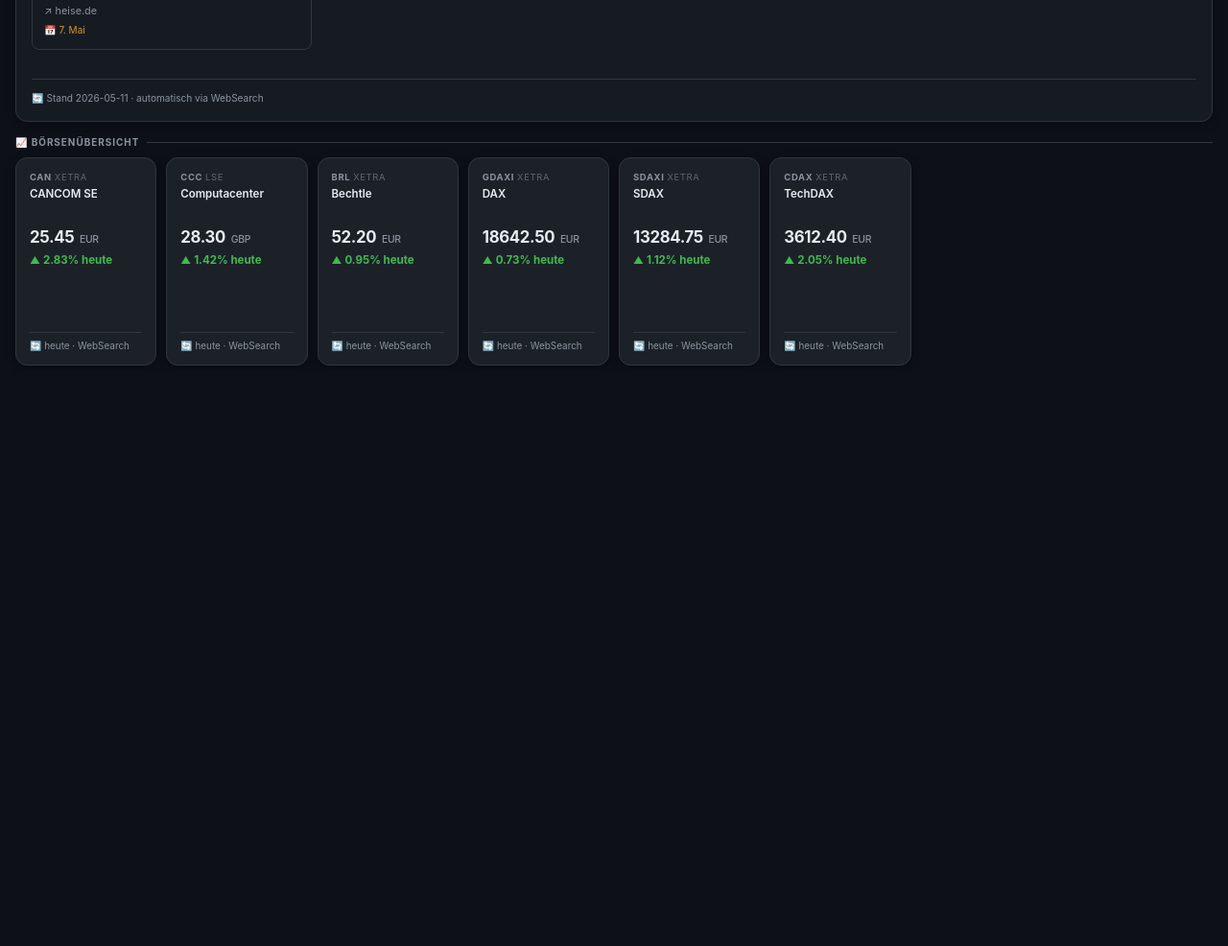
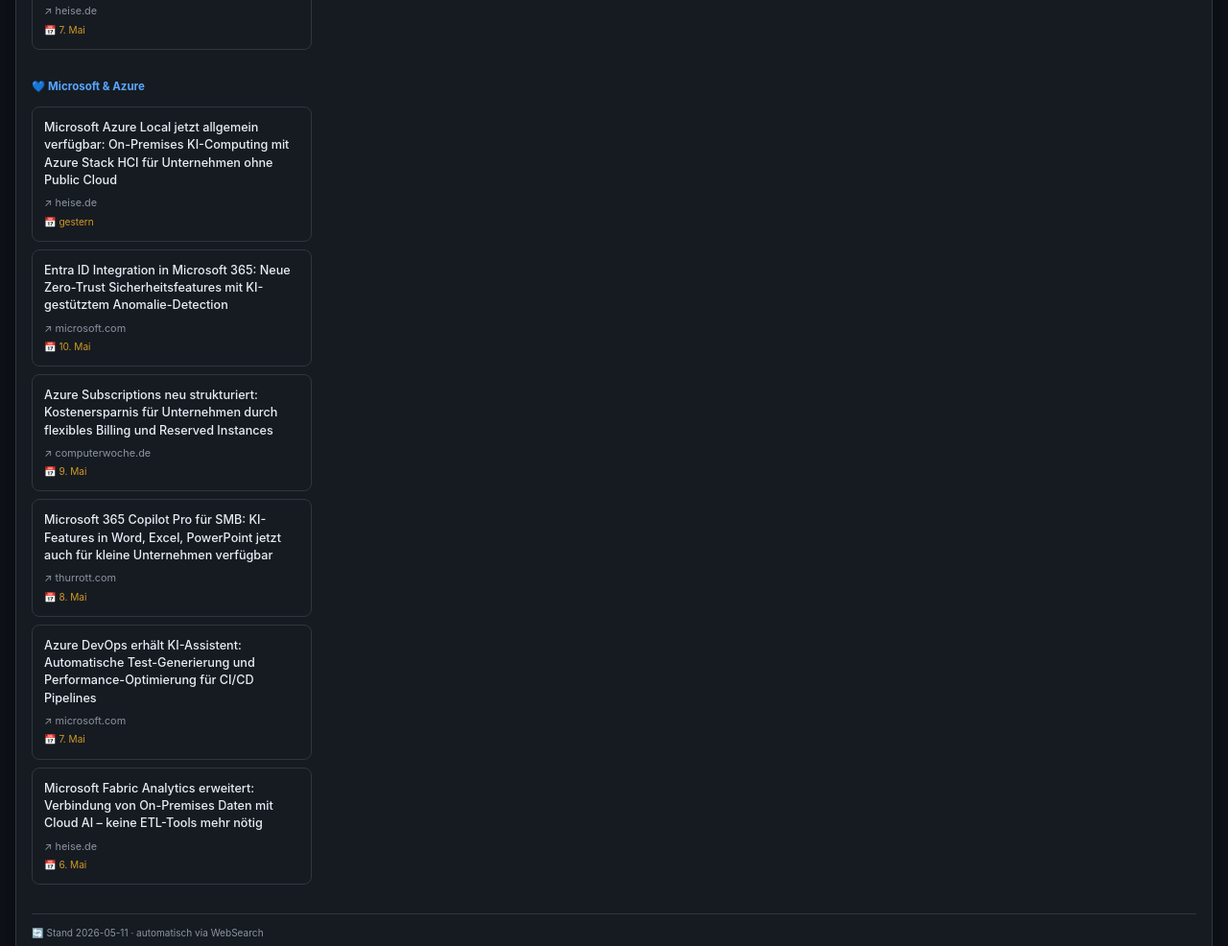
Before and after one commit to Daniel450D/morning-briefing, a website: page index.html in a window 1280 px wide. Shown: the part 1574-2560 px from the top of the page at 96% size. Before the commit the page ends 1971 px from the top, so only its background shows below. Drawn offline with nearby package versions, Linux system fonts and the light colour scheme.

Commit message:
Add Microsoft & Azure category with news on Azure Local, M365 Copilot, Entra ID, and Azure DevOps

```diff
--- a/index.html
+++ b/index.html
@@ -166,6 +166,18 @@ const NEWS_DATA = {
           {"date":"2026-05-08","text": "Henkel und Vitra präsentieren ergonomische Arbeitsplatz-Innovationen: Höhenverstellbare Tische mit Health Tracking", "source": "möbel-industrie.de", "url": "https://moebel-industrie.de"},
           {"date":"2026-05-07","text": "Slack und Zoom integrieren AI Companion: Intelligente Assistenten für virtuelle Meetings und Workspace Management", "source": "slack.com", "url": "https://slack.com/de/features"},
           {"date":"2026-05-06","text": "Herman Miller und Google Cloud: Workplace Analytics nutzt KI um Büroeffizienz um 23% zu steigern", "source": "hermanmiller.com", "url": "https://www.hermanmiller.com/"}
+        ]
+      },
+      {
+        "key": "microsoft",
+        "title": "💙 Microsoft & Azure",
+        "items": [
+          {"date":"2026-05-11","text": "Microsoft Azure Local jetzt allgemein verfügbar: On-Premises KI-Computing mit Azure Stack HCI für Unternehmen ohne Public Cloud", "source": "heise.de", "url": "https://www.heise.de/news/Microsoft-Azure-Local-2026"},
+          {"date":"2026-05-10","text": "Entra ID Integration in Microsoft 365: Neue Zero-Trust Sicherheitsfeatures mit KI-gestütztem Anomalie-Detection", "source": "microsoft.com", "url": "https://microsoft.com/entra"},
+          {"date":"2026-05-09","text": "Azure Subscriptions neu strukturiert: Kostenersparnis für Unternehmen durch flexibles Billing und Reserved Instances", "source": "computerwoche.de", "url": "https://www.computerwoche.de/news/azure-2026"},
+          {"date":"2026-05-08","text": "Microsoft 365 Copilot Pro für SMB: KI-Features in Word, Excel, PowerPoint jetzt auch für kleine Unternehmen verfügbar", "source": "thurrott.com", "url": "https://www.thurrott.com/microsoft-365-copilot-2026"},
+          {"date":"2026-05-07","text": "Azure DevOps erhält KI-Assistent: Automatische Test-Generierung und Performance-Optimierung für CI/CD Pipelines", "source": "microsoft.com", "url": "https://microsoft.com/devops"},
+          {"date":"2026-05-06","text": "Microsoft Fabric Analytics erweitert: Verbindung von On-Premises Daten mit Cloud AI – keine ETL-Tools mehr nötig", "source": "heise.de", "url": "https://www.heise.de/news/Microsoft-Fabric-2026"}
         ]
       }
     ]
```
